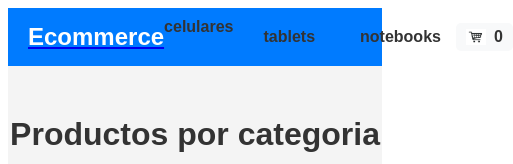
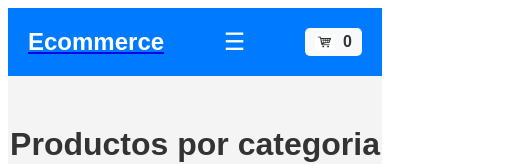
Before and after one commit to balt0r/proyecto-react, a React (Vite) app: page /category/celular in a window 390 px wide. Shown: the top 164 px of the page, 513 px wide, since content can reach past the window. Built offline with nearby package versions, Linux system fonts and the light colour scheme.

Commit message:
ya esta el carrito ahora falta cambiar por una api

```diff
--- a/src/components/Item/Item.jsx
+++ b/src/components/Item/Item.jsx
@@ -25,7 +25,6 @@ const Item = ({id, name, img, price, stock}) => {
                 <Link to={`/item/${id}`} className="Option">Ver detalle</Link>
             </footer>
         </article>
-
     )
 }
 
--- a/src/components/ItemDetail/ItemDetail.jsx
+++ b/src/components/ItemDetail/ItemDetail.jsx
@@ -1,8 +1,22 @@
 import './ItemDetail.css'
-import React from "react"
+import React, { useContext, useState } from "react"
 import ItemCount from '../ItemCount/ItemCount'
+import { Link } from 'react-router-dom'
+import { CartContext } from '../context/CartContext'
 
 const ItemDetail = ({ id, name, img, category, description, price, stock}) => {
+    const [quantityAdded, setQuantityAdded] = useState(0)
+    const {addItem} = useContext(CartContext)
+
+    const handleOnAdd = (quantity) => {
+        setQuantityAdded(quantity)
+
+        const item = {
+            id, name, price
+        }
+
+        addItem(item, quantity)
+    }
     return (
         <article className="CardItem">
             <header className="Header">
@@ -25,7 +39,13 @@ const ItemDetail = ({ id, name, img, category, description, price, stock}) => {
                 </p>
             </section>
             <footer className="ItemFooter">
-                <ItemCount initial={1} stock={stock} onAdd={(quantity) => console.log('Cantidad agregada ',quantity)}/>
+                {
+                    quantityAdded > 0 ? (
+                        <Link to= '/cart' className='Option'>Terminar Compra</Link>
+                    ) : (
+                <ItemCount initial={1} stock={stock} onAdd={handleOnAdd}/>
+                    )
+            }
             </footer>
         </article>
     )
--- a/src/components/ItemListContainer/ItemListContainer.css
+++ b/src/components/ItemListContainer/ItemListContainer.css
@@ -12,10 +12,10 @@
 
 .ItemList {
     display: flex;
-    flex-wrap: nowrap;
-    overflow-x: auto;
+    flex-wrap: wrap;
     justify-content: flex-start;
     gap: 15px;
+    padding: 0 10px;
 }
 
 .ProductCard {
@@ -26,7 +26,8 @@
     padding: 15px;
     text-align: center;
     transition: transform 0.3s;
-    min-width: 200px;
+    flex: 1 1 calc(30% - 15px);
+    max-width: 300px;
 }
 
 .ProductCard:hover {
@@ -49,3 +50,15 @@
     font-size: 1rem;
     color: #666;
 }
+
+@media (max-width: 768px) {
+    .ProductCard {
+        flex: 1 1 calc(45% - 15px);
+    }
+}
+
+@media (max-width: 480px) {
+    .ProductCard {
+        flex: 1 1 calc(100% - 15px);
+    }
+}
--- a/src/components/NavBar/NavBar.css
+++ b/src/components/NavBar/NavBar.css
@@ -18,7 +18,7 @@
 }
 
 .Option {
-    color: white;
+    color: rgb(255, 255, 255);
     text-decoration: none;
     padding: 10px 15px;
     transition: background-color 0.3s;
@@ -32,3 +32,43 @@
     background-color: #575757;
     border-radius: 5px;
 }
+
+.menu-toggle {
+    display: none;
+    color: white;
+    font-size: 24px;
+    cursor: pointer;
+    padding: 10px;
+}
+
+@media (max-width: 768px) {
+    .menu-toggle {
+        display: flex;
+        z-index: 1;
+    }
+}
+
+
+@media (max-width: 768px) {
+    .Categories {
+        display: none;
+        flex-direction: column;
+        position: absolute;
+        top: 60px;
+        left: 0;
+        width: 100%;
+        background-color: #6d5656;
+    }
+
+    .Categories.open {
+        display: flex;
+        color: white;
+        z-index: 1000;
+    }
+
+    .Categories.open, .ActiveOption {
+        color: rgb(255, 255, 255);
+        text-decoration: none;
+        font-weight: bold;
+    }
+}
--- a/src/components/NavBar/NavBar.jsx
+++ b/src/components/NavBar/NavBar.jsx
@@ -1,27 +1,31 @@
-import './NavBar.css'
-import CartWidget from "../CartWidget/CartWidget"
-import { NavLink, Link } from 'react-router-dom'
-
+import './NavBar.css';
+import CartWidget from "../CartWidget/CartWidget";
+import { NavLink, Link } from 'react-router-dom';
+import { useState } from 'react';
 
 const NavBar = () => {
+    const [isOpen, setIsOpen] = useState(false);
+
+    const toggleMenu = () => {
+        setIsOpen(prev => !prev);
+    };
+
     return (
         <nav className='NavBar'>
             <Link to='/'>
-              <h3>Ecommerce</h3>
+                <h3>Ecommerce</h3>
             </Link>
-            <div className='Categories'>
-                <NavLink to={'/category/celular'} className={({isActive}) => isActive ? 'ActiveOption' : 'Option'}>
-                      celulares
-                </NavLink>
-                <NavLink to={'/category/tablet'} className={({isActive}) => isActive ? 'ActiveOption' : 'Option'}>
-                      tablets
-                </NavLink>
-                <NavLink to={'/category/notebook'} className={({isActive}) => isActive ? 'ActiveOption' : 'Option'}>
-                      notebooks
-                </NavLink>
+            <div className='menu-toggle' onClick={toggleMenu}>
+                ☰
+            </div>
+            <div className={`Categories ${isOpen ? 'open' : ''}`}>
+                <NavLink to='/category/celular' className={({ isActive }) => (isActive ? 'ActiveOption' : 'Option')}>Celulares</NavLink>
+                <NavLink to='/category/tablet' className={({ isActive }) => (isActive ? 'ActiveOption' : 'Option')}>Tablets</NavLink>
+                <NavLink to='/category/notebook' className={({ isActive }) => (isActive ? 'ActiveOption' : 'Option')}>Notebooks</NavLink>
             </div>
             <CartWidget />
         </nav>
-    )
-}
-export default NavBar
+    );
+};
+
+export default NavBar;
--- /dev/null
+++ b/src/components/context/CartContext.jsx
@@ -0,0 +1,30 @@
+import { Children, createContext, useState } from "react";
+
+export const CartContext = createContext({
+    cart: []
+})
+
+export const CartProvider = ({ children }) => {
+    const [cart, setCart] = useState([])
+
+    console.log(cart)
+
+    const addItem = (item, quantity) => {
+        if(!isInCart(item.id)) {
+            setCart(prev => [...prev, {...item, quantity}])
+        } else {
+            console.error('el producto ya fue agregado')
+        }
+    }
+
+    const removeItem = (itemId) => {
+        const CartUpdated = cart.filter(prod => prod.id !== itemId)
+        setCart(CartUpdated)
+    }
+
+    const clearCart = () => {
+        setCart([])
+    }
+}
+
+export default CartContext
```
